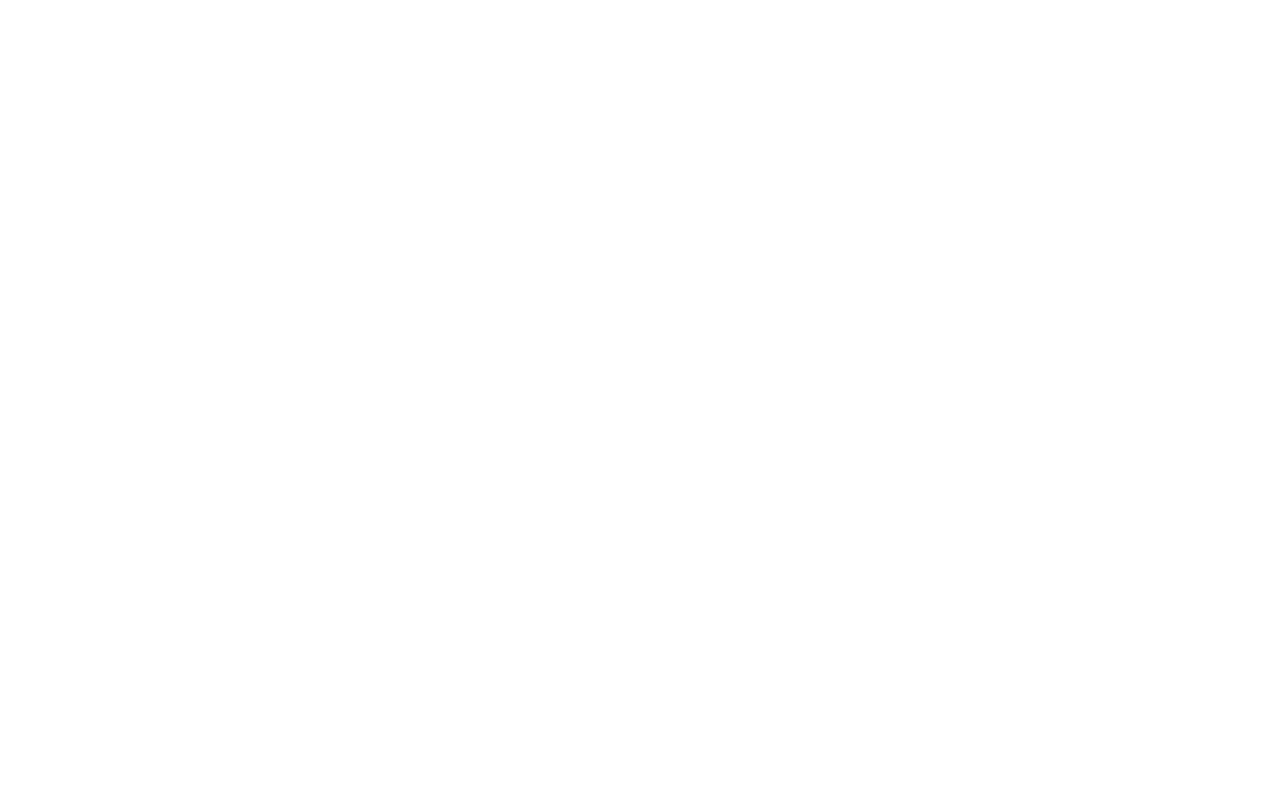
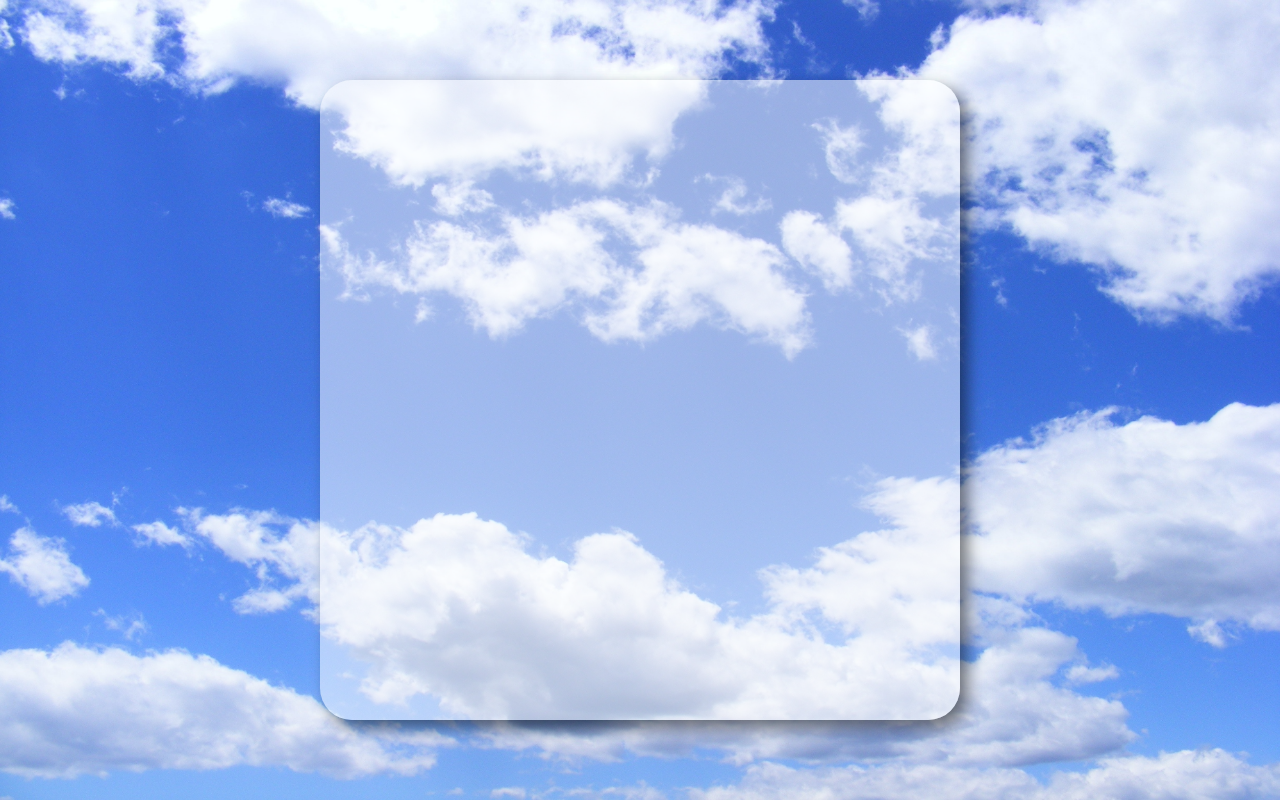
Before and after one commit to BulzanAlex/WeatherApp, an Angular app: page / in a window 1280 px wide. Built offline with nearby package versions, Linux system fonts and the light colour scheme.

Commit message:
Set up the background and the content wrapper

```diff
--- a/src/app/app.component.css
+++ b/src/app/app.component.css
@@ -1,12 +1,19 @@
-.day {
-    background-image: url(../assets/Weather-Day.jpg);
+.background {
+    position: fixed;
+    inset: 0;
+    z-index: -1;
+}
 
-};
+.background img {
+    width: 100%;
+    height: 100%;
+    z-index: -1;
+}
 
-.night {
-    background-image: url(../assets/Weather-Night.jpg);
-};
-
-.rainy {
-    background-image: url(../assets/Weather-Rainy.jpg);
-};
+section {
+    width: 40rem;
+    height: 40rem;
+    border-radius: 2rem;
+    box-shadow: 0.5rem 0.5rem 1rem rgba(0, 0, 0, 0.5);
+    background-color: rgba(300, 300, 300, 0.5);
+}
--- a/src/app/app.component.html
+++ b/src/app/app.component.html
@@ -1,9 +1,9 @@
-<!-- this first element will be the wrapper to all the site's content and will also provide the background -->
-<div [ngClass]="{
-  'day': currentTime.getHours() >= 6 && currentTime.getHours() < 18,
-  'night': currentTime.getHours() < 6 || currentTime.getHours() >= 18
-}">
+<div class="background">
+  <img src="../assets/Weather-Day.jpg" *ngIf="14 <= 15">
+  <img src="../assets/Weather-Night.jpg" *ngIf="14 > 15">
+</div>
 
+<section>
   <div class="top-data">
 
   </div>
@@ -12,4 +12,4 @@
 
   </div>
 
-</div>
+</section>
--- a/src/app/app.component.ts
+++ b/src/app/app.component.ts
@@ -7,5 +7,4 @@
 })
 export class AppComponent {
   title = 'WeatherApp';
-  currentTime = new Date();
 }
--- a/src/styles.css
+++ b/src/styles.css
@@ -1,3 +1,12 @@
+* {
+    margin: 0;
+    padding: 0;
+}
+
 body {
-    margin: 0px auto;
+    width: 100vw;
+    height: 100vh;
+    display: flex;
+    justify-content: center;
+    align-items: center;
 }
```
